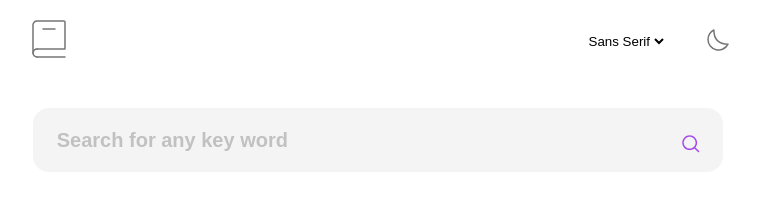
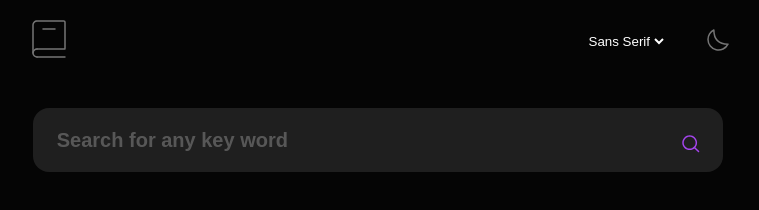
Before and after one commit to Mirmaxamadov04/dictionary, a plain HTML site: page index.html in a window 1280 px wide. Both pictures are taken after a click on the button 977 px from the left and 34 px from the top of the page. Shown: the top 210 px of the page, without its empty margins (260-1019 px from the left). Drawn offline with Linux system fonts and the light colour scheme; a web font is replaced by a local one.

Commit message:
edited some bugs

```diff
--- a/main.js
+++ b/main.js
@@ -28,6 +28,11 @@ elForm.addEventListener("submit", (evt) => {
     .then((response) => response.json())
     .then((data) => {
       console.log(data);
+
+      elSearchedWord.textContent = "";
+      elWordRead.textContent = "";
+      elDefenitionsDiv.forEach((div) => (div.innerHTML = ""));
+      elSynonymDiv.forEach((div) => (div.innerHTML = ""));
 
       elSearchedWord.textContent = data[0]["word"];
       elWordRead.textContent = data[0].phonetic || data[0].phonetics[1]["text"];
@@ -66,39 +71,61 @@ elForm.addEventListener("submit", (evt) => {
       elSourceParagraph.textContent = "Source";
       elSourceLink.setAttribute("href", data[0]["sourceUrls"]);
       elSourceLink.textContent = data[0]["sourceUrls"];
+
+      elInput.value = "";
     })
     .catch((error) => {
       console.log(error);
     });
 });
 
+//playSoundButton
 elAudioButton.addEventListener("click", (evt) => {
   evt.preventDefault();
 
   document.querySelector("#wordAudio").play();
 });
 
-// elNavButton.addEventListener("click", (evt) => {
-//   evt.preventDefault();
-
-//   console.log("bosildi");
-// });
-
+//switchmoodbuttons
 elOnOff.addEventListener("click", (evt) => {
   evt.preventDefault();
 
+  switchmood();
+
   if (elOnOffImage.src.includes("on")) {
     elOnOffImage.src = "./images/off.svg";
+    document.querySelector("body").style.background = "#FFF";
   } else {
     elOnOffImage.src = "./images/on.svg";
+    document.querySelector("body").style.background = "#050505";
   }
 });
 
 elMoonButton.addEventListener("click", (evt) => {
   evt.preventDefault();
+  switchmood();
+
   if (elOnOffImage.src.includes("on")) {
     elOnOffImage.src = "./images/off.svg";
+    document.querySelector("body").style.background = "#FFF";
   } else {
     elOnOffImage.src = "./images/on.svg";
+    document.querySelector("body").style.background = "#050505";
   }
 });
+
+function switchmood() {
+  elInput.classList.toggle("on");
+  elSearchedWord.classList.toggle("white");
+  elNounHeading.forEach((heading) => {
+    heading.classList.toggle("white");
+  });
+
+  elSourceLink.classList.toggle("white");
+
+  document.querySelectorAll(".noun__definition").forEach((definition) => {
+    definition.classList.toggle("white");
+  });
+
+  document.querySelector(".nav__select").classList.toggle("white");
+}
--- a/sass/content.scss
+++ b/sass/content.scss
@@ -169,3 +169,12 @@
   background: transparent;
   border: none;
 }
+
+.on {
+  color: #ffffff !important;
+  background: #1f1f1f;
+}
+
+.white {
+  color: #ffffff;
+}
--- a/sass/header.scss
+++ b/sass/header.scss
@@ -48,10 +48,6 @@
   margin-left: 20px;
 }
 
-.moon body {
-  background-color: #050505;
-}
-
 .moon__image {
   margin-top: 15px;
 }
--- a/sass/request.scss
+++ b/sass/request.scss
@@ -46,3 +46,12 @@
   top: -12px;
   left: -45px;
 }
+
+.on {
+  color: #ffffff !important;
+  background: #1f1f1f;
+}
+
+.on::placeholder {
+  color: #ffffff;
+}
```
Also changed, not shown: main.css, 1 other file.
